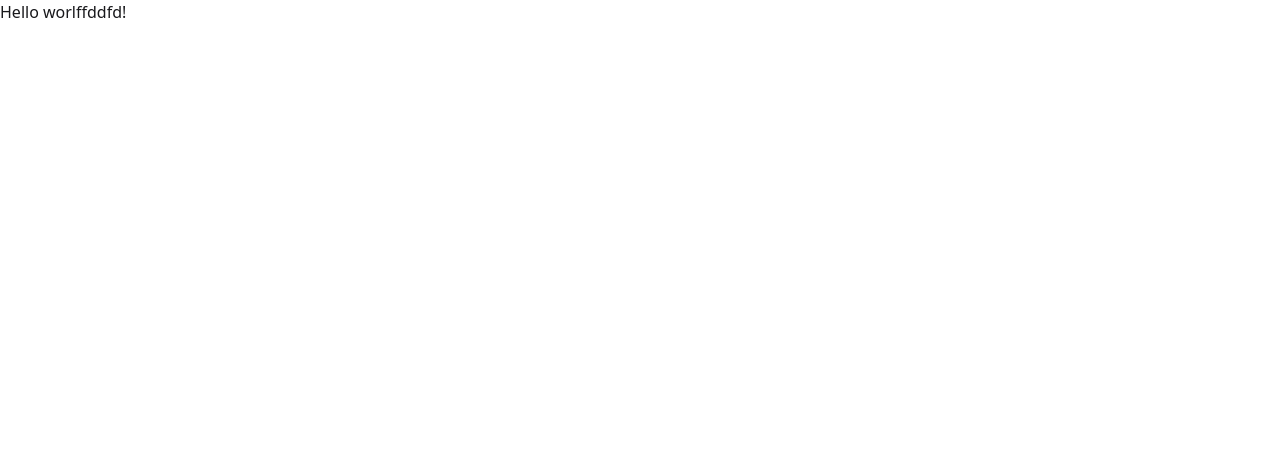
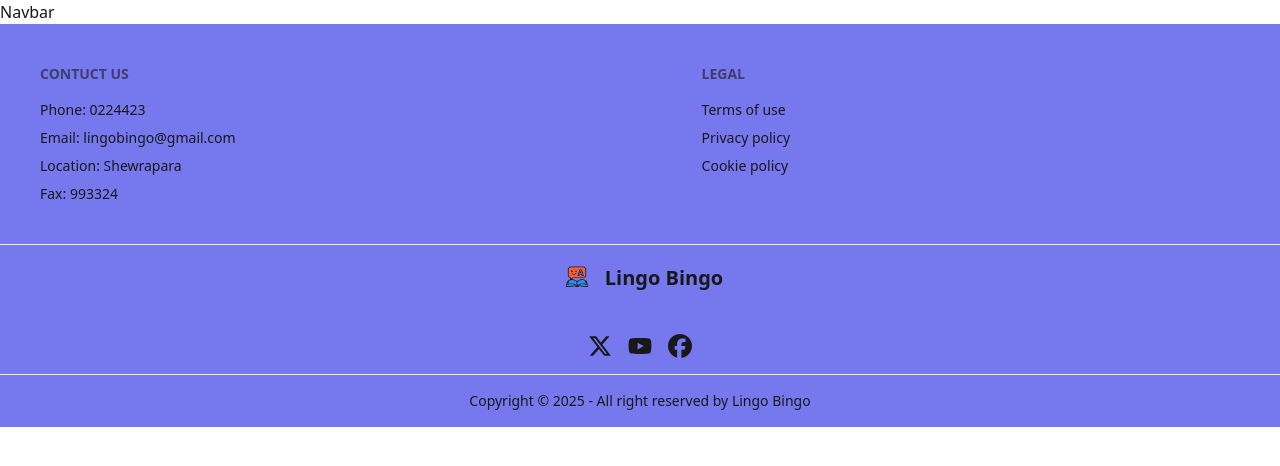
Before and after one commit to CoderTahmid/PH-Assignment-9, a React (Vite) app: page / in a window 1280 px wide. Shown: the top 466 px of the page. Built offline with nearby package versions, Linux system fonts and the light colour scheme.

Commit message:
footer desing done

```diff
--- a/index.html
+++ b/index.html
@@ -2,9 +2,9 @@
 <html lang="en">
   <head>
     <meta charset="UTF-8" />
-    <link rel="icon" type="image/svg+xml" href="/vite.svg" />
+    <link rel="icon" type="image/svg+xml" href="/src/assets/Logo.png" />
     <meta name="viewport" content="width=device-width, initial-scale=1.0" />
-    <title>assignment-9</title>
+    <title>Lingo Bingo</title>
   </head>
   <body>
     <div id="root"></div>
--- a/package.json
+++ b/package.json
@@ -13,6 +13,7 @@
     "@tailwindcss/vite": "^4.1.17",
     "react": "^19.2.0",
     "react-dom": "^19.2.0",
+    "react-icons": "^5.5.0",
     "react-router-dom": "^7.9.6",
     "tailwindcss": "^4.1.17"
   },
--- /dev/null
+++ b/src/components/Footer.jsx
@@ -0,0 +1,44 @@
+import logo from "../assets/Logo.png";
+import {FaFacebook, FaXTwitter, FaYoutube} from "react-icons/fa6";
+
+const Footer = () => {
+	return (
+		<div className="">
+			<footer className="footer sm:footer-horizontal bg-[#7678ED] text-base-content p-10">
+				<nav className="text-center">
+					<h6 className="footer-title">Contuct us</h6>
+					<a className="link link-hover">Phone: 0224423</a>
+					<a className="link link-hover">Email: lingobingo@gmail.com</a>
+					<a className="link link-hover">Location: Shewrapara</a>
+					<a className="link link-hover">Fax: 993324</a>
+				</nav>
+				<nav>
+					<h6 className="footer-title">Legal</h6>
+					<a className="link link-hover">Terms of use</a>
+					<a className="link link-hover">Privacy policy</a>
+					<a className="link link-hover">Cookie policy</a>
+				</nav>
+			</footer>
+			<footer className="footer bg-[#7678ED] text-base-content border-base-300 border-t px-10 py-4">
+				<div className="grid-flow-col items-center font-black text-xl md:place-self-center">
+					<img fillRule="evenodd" clipRule="evenodd" className="fill-current" width="40" height="40" src={logo} alt="" />
+					<p className="font-bold">Lingo Bingo</p>
+				</div>
+				<div className="grid grid-flow-col gap-4 md:place-self-center text-2xl">
+					<a href="https://x.com/">
+						<FaXTwitter></FaXTwitter>
+					</a>
+					<a href="https://www.youtube.com/">
+						<FaYoutube></FaYoutube>
+					</a>
+					<a href="https://www.facebook.com/">
+						<FaFacebook></FaFacebook>
+					</a>
+				</div>
+			</footer>
+			<footer className="footer bg-[#7678ED] flex text-center justify-center border-base-300 border-t px-10 py-4">Copyright © 2025 - All right reserved by Lingo Bingo</footer>
+		</div>
+	);
+};
+
+export default Footer;
--- /dev/null
+++ b/src/components/Navbar.jsx
@@ -0,0 +1,11 @@
+import React from 'react';
+
+const Navbar = () => {
+    return (
+        <div>
+            Navbar
+        </div>
+    );
+};
+
+export default Navbar;
--- /dev/null
+++ b/src/layouts/MainLayout.jsx
@@ -0,0 +1,16 @@
+import React from 'react';
+import Navbar from '../components/Navbar';
+import { Outlet } from 'react-router-dom';
+import Footer from '../components/Footer';
+
+const MainLayout = () => {
+    return (
+		<>
+			<Navbar></Navbar>
+			<Outlet></Outlet>
+            <Footer></Footer>
+		</>
+	);
+};
+
+export default MainLayout;
--- a/src/routes/router.jsx
+++ b/src/routes/router.jsx
@@ -1,9 +1,10 @@
 import {createBrowserRouter} from "react-router-dom";
+import MainLayout from "../layouts/MainLayout";
 
 const router = createBrowserRouter([
 	{
 		path: "/",
-		element: <div>Hello worlffddfd!</div>,
+		element: <MainLayout></MainLayout>,
 	},
 ]);
 
```
Also changed, not shown: src/assets/Logo.png (added), 1 other file (tests, documents, lock files or other folders).
